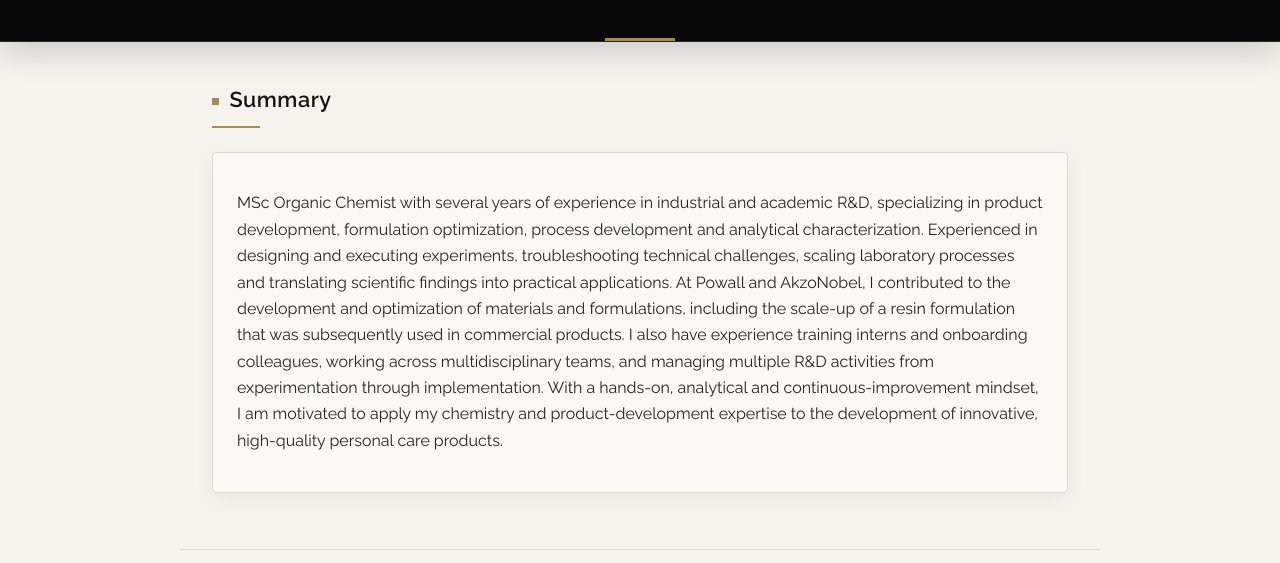
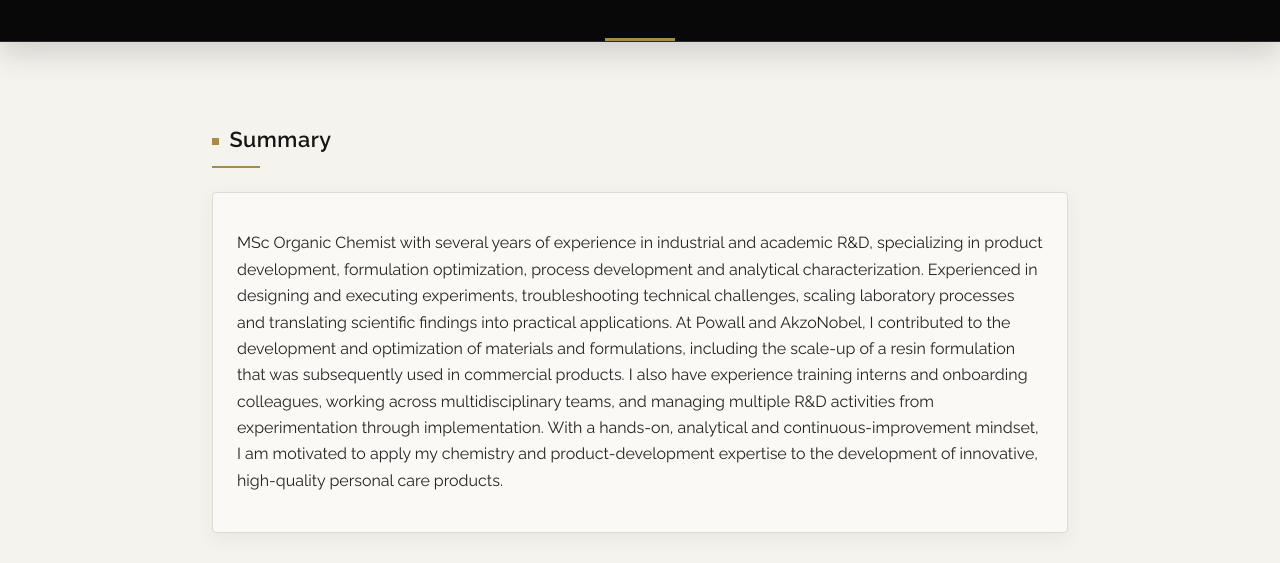
Before and after one commit to jpvanschaijk/JPvanSchaijkResume, a plain HTML site: page index.html in a window 1280 px wide. Shown: the part 237-800 px from the top of the page. Drawn offline with Linux system fonts and the light colour scheme; a web font is replaced by a local one.

Commit message:
Refactor CSS for fonts and design variables

```diff
--- a/Stylenew.css
+++ b/Stylenew.css
@@ -389,6 +389,8 @@ section h2 {
   margin: 0 0 1.5rem;
 
   padding-bottom: 0.65rem;
+
+   padding-top: 2.5rem;
 
   font-size: 1.35rem;
 
```
